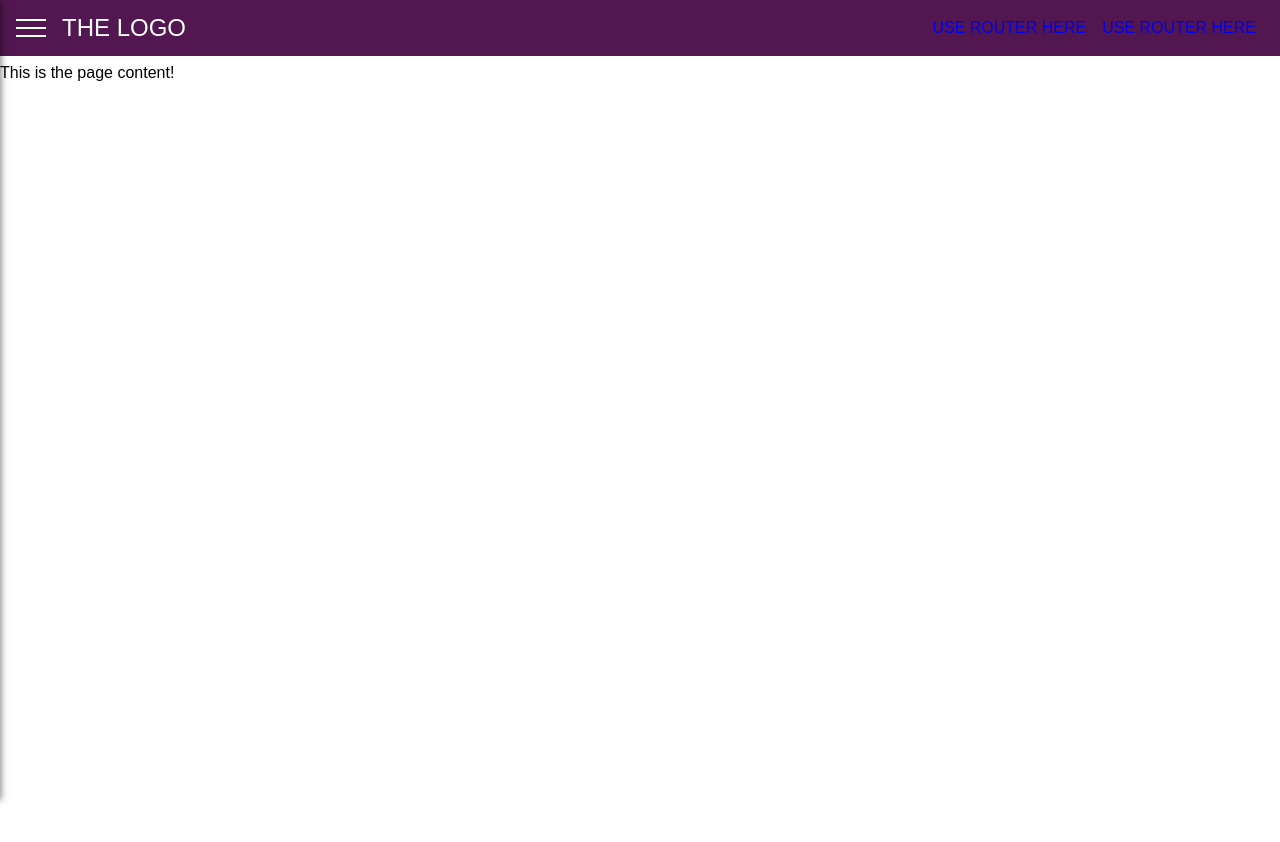
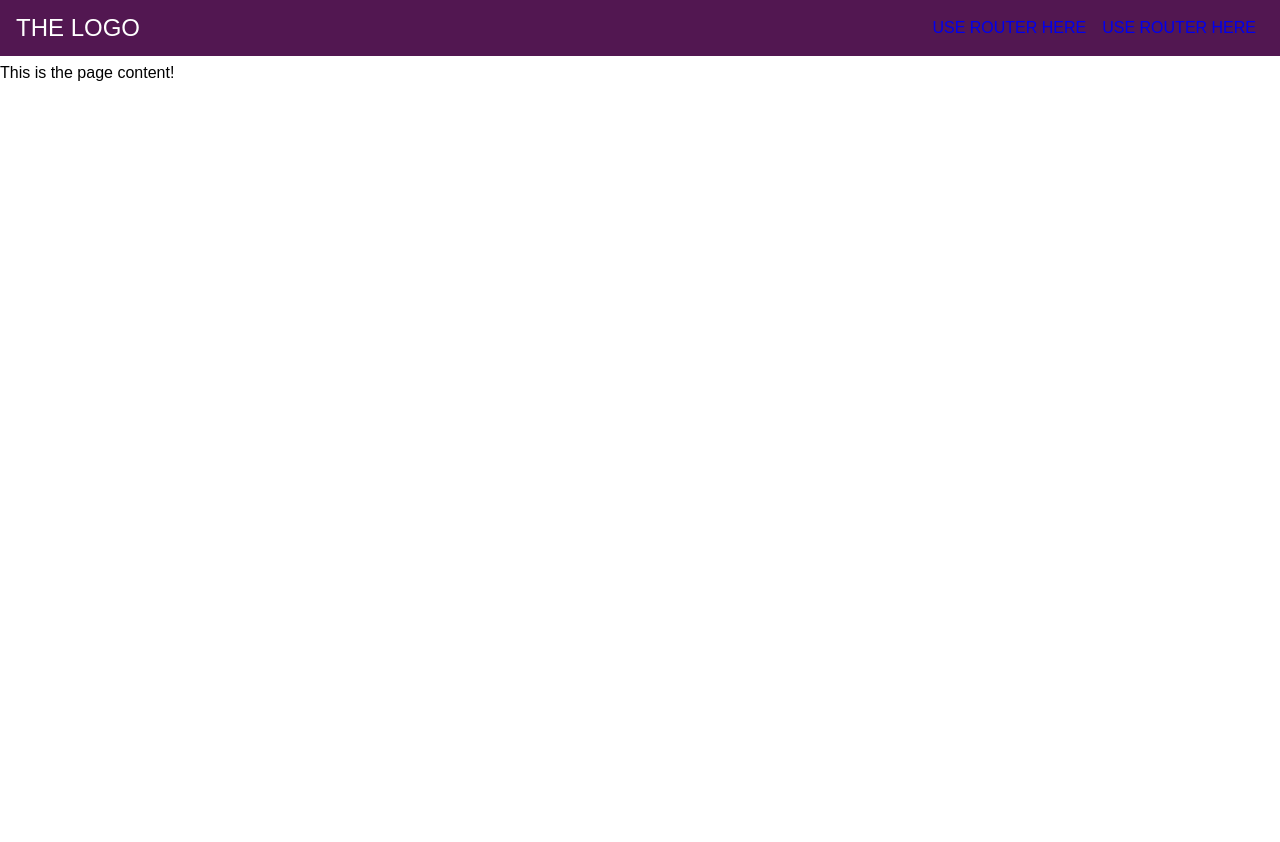
Before and after one commit to stevenahanson/SiteTemplate, a React (Create React App) app in the folder template/: page / in a window 1280 px wide. Shown: the top 842 px of the page. Built offline with nearby package versions, Linux system fonts and the light colour scheme.

Commit message:
Remove hamburger menu in desktop

```diff
--- a/template/src/components/Sidebar/Sidebar.css
+++ b/template/src/components/Sidebar/Sidebar.css
@@ -38,3 +38,9 @@
 .side-bar a:active {
     color: #fa923f;
 }
+
+@media (min-width: 769px) {
+    .side-bar {
+        display: none;
+    }
+}
--- a/template/src/components/Toolbar/Toolbar.css
+++ b/template/src/components/Toolbar/Toolbar.css
@@ -56,3 +56,20 @@
 .toolbar_navigation-items a:active {
     color: #fa923f;
 }
+
+@media (max-width: 768px) {
+    .toolbar_navigation-items {
+
+        display: none;
+    }
+}
+
+@media (min-width: 769px) {
+    .toolbar__toggle-button {
+        display: none;
+    }
+
+    .toolbar__logo {
+        margin-left: 0;
+    }
+}
--- a/template/src/components/Toolbar/Toolbar.js
+++ b/template/src/components/Toolbar/Toolbar.js
@@ -8,7 +8,7 @@
     <>
     <header className="toolbar">
         <nav className="toolbar__navigation">
-            <div>
+            <div className="toolbar__toggle-button">
                 <SidebarToggleButton click={props.sidebarClickHandler}/>
             </div>
             <div className="toolbar__logo"><a href="/">THE LOGO</a></div>
```
